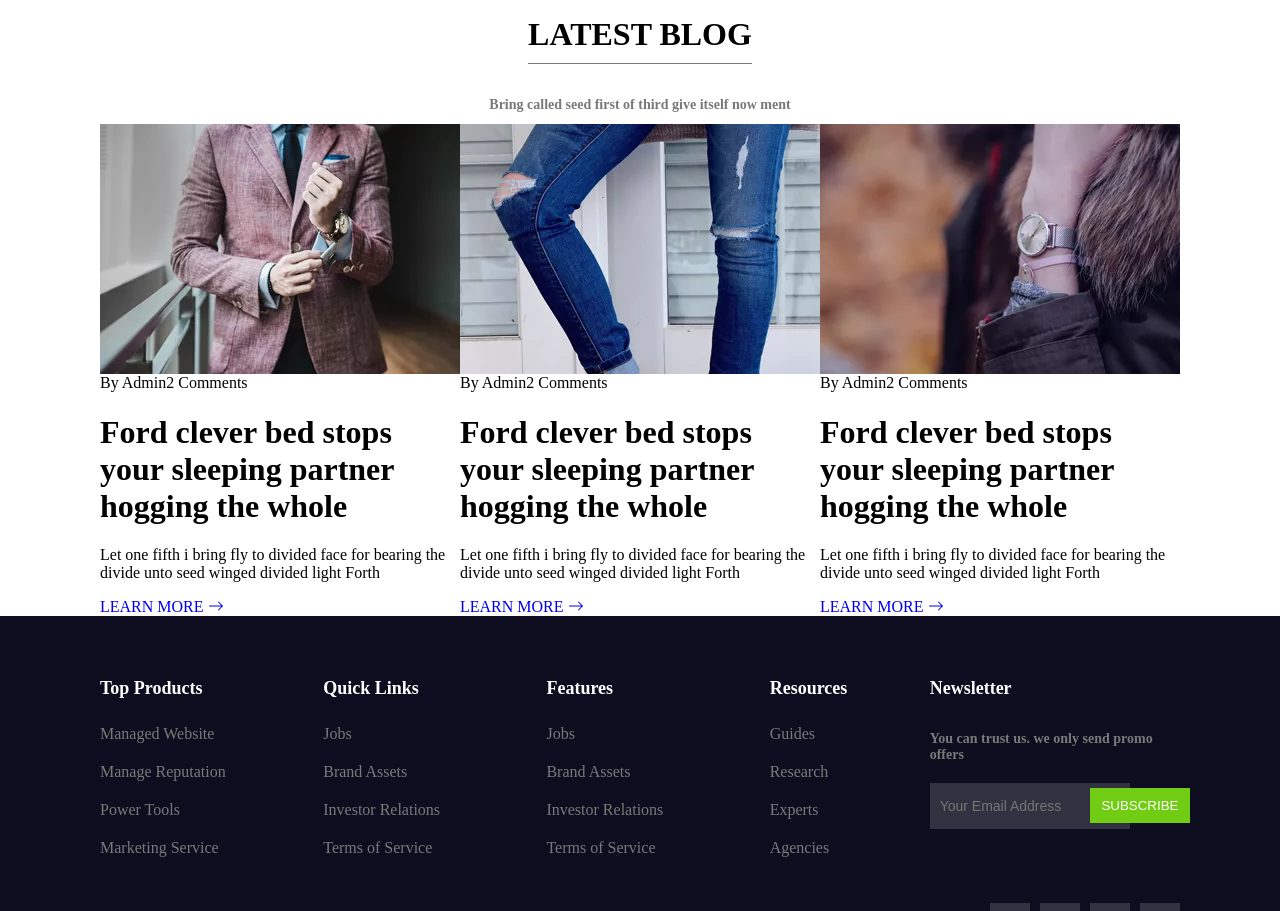
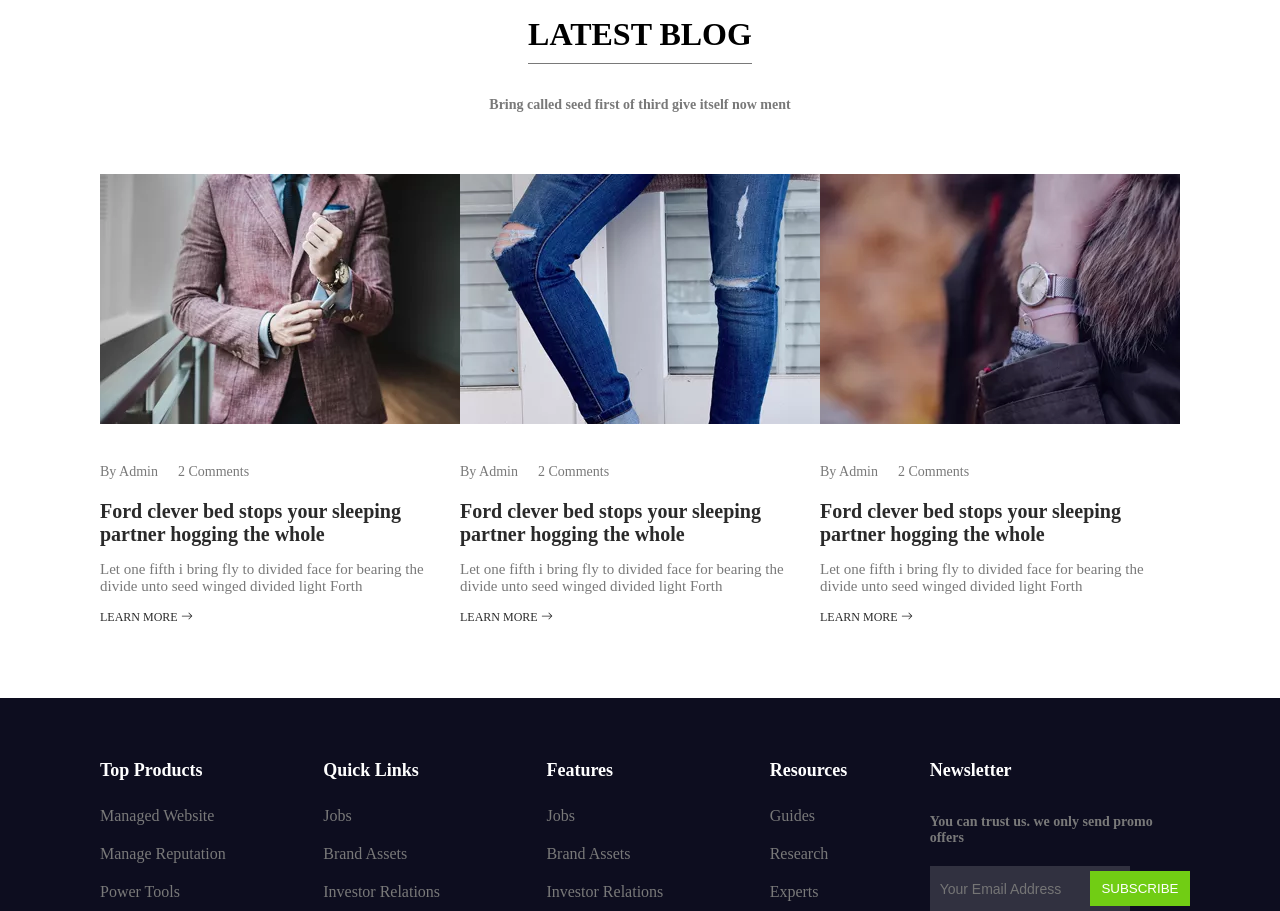
Before and after one commit to mehebbetbabayeva/Final-project-, a React (Create React App) app: page / in a window 1280 px wide. Shown: the part 1280-2191 px from the top of the page. Built offline with nearby package versions, Linux system fonts and the light colour scheme.

Commit message:
finish blog page

```diff
--- a/src/style/components/blog.scss
+++ b/src/style/components/blog.scss
@@ -3,9 +3,55 @@
     .blog-content{
         width: 100%;
         .blog-card-blog{
+            padding: 50px 0;
             width: 100%;
             display:flex;
             justify-content: space-between;
+            .blog-card{
+                width: 370px;
+                overflow: hidden;
+                img{
+                    width: 100%;
+                    transition: transform 300ms linear 0s;
+                    object-fit: cover;
+                }
+                .blog-text{
+                    padding: 20px 0;
+                    .blog-title{
+                        font-size: 14px;
+                        color: #797979;
+                        padding: 20px 0;
+                        display: flex;
+                        gap: 20px;
+                    }
+                    h1{
+                        margin: 0;
+                        padding: 0;
+                        font-size: 20px;
+                        color: #2a2a2a;
+                        transition: all 300ms linear 0s;
+                    }
+                    p{
+                        font-size: 15px;
+                        color: #797979;
+                    }
+                    a{
+                        color: #2a2a2a;
+                        font-size: 12px;
+                        transition: all 0.3s ease-in-out;
+                    }
+                }
+                &:hover h1{
+                    color: #71cd14;
+                    cursor:pointer;
+                }
+                &:hover a{
+                    color: #71cd14;
+                }
+                &:hover img{
+                   transform: scale(1.1);
+                }
+            }
         }
     }
 }
```
Also changed, not shown: src/assets/img/20396.gif (added).
